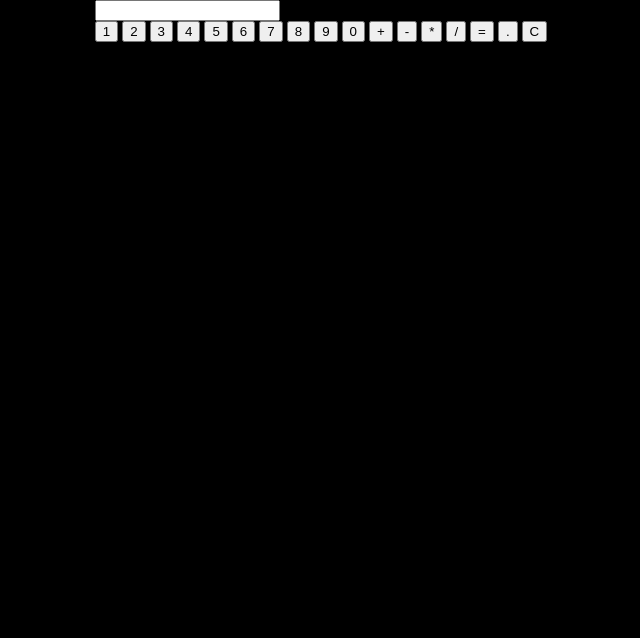
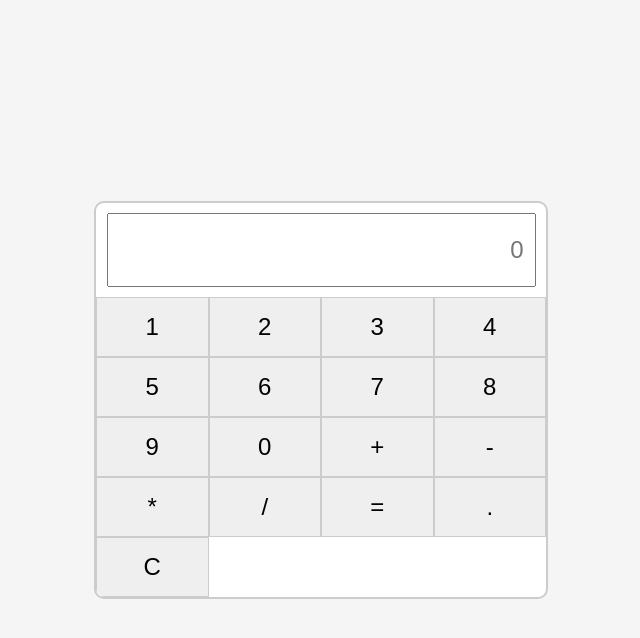
Before and after one commit to steve-FSA23/calculator-app, a plain HTML site: page index.html in a window 1280 px wide. Shown: the whole page, without its empty margins (319-959 px from the left). Drawn offline with Linux system fonts and the light colour scheme.

Commit message:
added css

```diff
--- a/index.html
+++ b/index.html
@@ -10,7 +10,7 @@
 
 <body>
     <div class="calculator">
-        <input id="display" readonly>
+        <input id="display" placeholder="0" readonly>
         <div class="buttons">
             <button onclick="handleButton('1')">1</button>
             <button onclick="handleButton('2')">2</button>
@@ -22,12 +22,12 @@
             <button onclick="handleButton('8')">8</button>
             <button onclick="handleButton('9')">9</button>
             <button onclick="handleButton('0')">0</button>
-            <button onclick="handleButton('+')">+</button>
-            <button onclick="handleButton('-')">-</button>
-            <button onclick="handleButton('*')">*</button>
-            <button onclick="handleButton('/')">/</button>
+            <button onclick="handleButton('+')" data-action="add">+</button>
+            <button onclick="handleButton('-')" data-action="substract">-</button>
+            <button onclick="handleButton('*')" data-action="multiply">*</button>
+            <button onclick="handleButton('/')" data-action="divide">/</button>
             <button onclick="calculate('=')">=</button>
-            <button onclick="handleButton('.')">.</button>
+            <button onclick="handleButton('.')" data-action="decimal">.</button>
             <button onclick="clearDisplay('C')">C</button>
         </div>
     </div>
--- a/style.css
+++ b/style.css
@@ -2,6 +2,41 @@ body {
     display: flex;
     justify-content: center;
     align-items: center;
+    height: 100vh;
     margin: 0;
-    background-color: #000;
+    background-color: whitesmoke;
 }
+
+.calculator {
+    background-color: #fff;
+    border: 2px solid #ccc;
+    border-radius: 10px;
+    overflow: hidden;
+    width: 450px;
+    text-align: center;
+}
+
+#display {
+    width: 90%;
+    height: 50px;
+    margin: 10px;
+    padding: 10px;
+    font-size: 1.5rem;
+    text-align: right;
+}
+
+.buttons {
+    display: grid;
+    grid-template-columns: repeat(4, 1fr);
+}
+
+button {
+    height: 60px;
+    font-size: 1.5rem;
+    border: 1px solid #ccc;
+    cursor: pointer;
+}
+
+button:hover {
+    background-color: #ccc;
+}
```
